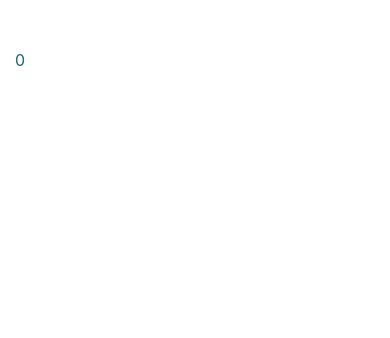
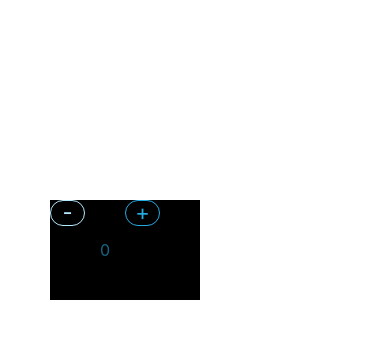
Before and after one commit to Lemres/Personal, a React Native app: screen / in a window 390 px wide. Shown: the top 338 px of the page. Built offline with nearby package versions, Linux system fonts and the light colour scheme.

Commit message:
modificacion final

```diff
--- a/App.js
+++ b/App.js
@@ -1,10 +1,7 @@
 import React, { Component } from "react";
 import { Text, View, TouchableOpacity, StyleSheet } from "react-native";
 import PropTypes from "prop-types";
-import onPressPlus from "./components/accion/AccionMas"
-import onPressMinus from "./components/accion/AccionMinus"
-import Botonmenos from "./components/buttons/Botonmenos"
-import Botonmas from "./components/buttons/Botonmas"
+import { black } from "ansi-colors";
 
 export default class Counter extends Component {
   constructor(props) {
@@ -14,30 +11,129 @@ export default class Counter extends Component {
       number: this.props.start
     };
 
-
-    var presionMas= onPressMinus;
-    var presionMenos= onPressPlus;
-    presionMas = presionMas.bind(this);
-    presionMenos = presionMenos.bind(this);
+    // bind functions..
+    this.onPressMinus = this.onPressMinus.bind(this);
+    this.onPressPlus = this.onPressPlus.bind(this);
   }
 
+  onPressMinus() {
+    const { number } = this.state;
+    const minusNumber = number - 1;
 
+    if (number == this.props.min) {
+      return;
+    }
 
+    return this.setState({ number: minusNumber }, () =>
+      this.props.onChange(minusNumber, "-")
+    );
+  }
+
+  onPressPlus() {
+    const { number } = this.state;
+    const plusNumber = number + 1;
+
+    if (number == this.props.max) {
+      return;
+    }
+
+    return this.setState({ number: plusNumber }, () =>
+      this.props.onChange(plusNumber, "+")
+    );
+  }
+
+  renderMinusButton() {
+    const {
+      min,
+      touchableDisabledColor,
+      touchableColor,
+      minusIcon
+    } = this.props;
+    const isMinusDisabled = min == this.state.number;
+    const buttonStyle = {
+      borderColor: isMinusDisabled ? touchableDisabledColor : touchableColor
+    };
+
+    return (
+      <TouchableOpacity
+        style={[Styles.touchable, buttonStyle]}
+        onPress={this.onPressMinus}
+        activeOpacity={isMinusDisabled ? 0.9 : 0.2}
+      >
+        {this.props.minusIcon ? (
+          this.props.minusIcon(
+            isMinusDisabled,
+            touchableDisabledColor,
+            touchableColor
+          )
+        ) : (
+          <Text
+            style={[
+              Styles.iconText,
+              {
+                color: isMinusDisabled ? touchableDisabledColor : touchableColor
+              }
+            ]}
+          >
+            -
+          </Text>
+        )}
+      </TouchableOpacity>
+    );
+  }
+
+  renderPlusButton() {
+    const {
+      max,
+      touchableDisabledColor,
+      touchableColor,
+      plusIcon
+    } = this.props;
+    const isPlusDisabled = max == this.state.number;
+    const buttonStyle = {
+      borderColor: isPlusDisabled ? touchableDisabledColor : touchableColor
+    };
+
+    return (
+      <TouchableOpacity
+        style={[Styles.touchable, buttonStyle]}
+        onPress={this.onPressPlus}
+        activeOpacity={isPlusDisabled ? 0.9 : 0.2}
+      >
+        {this.props.plusIcon ? (
+          this.props.plusIcon(
+            isPlusDisabled,
+            touchableDisabledColor,
+            touchableColor
+          )
+        ) : (
+          <Text
+            style={[
+              Styles.iconText,
+              {
+                color: isPlusDisabled ? touchableDisabledColor : touchableColor
+              }
+            ]}
+          >
+            +
+          </Text>
+        )}
+      </TouchableOpacity>
+    );
+  }
 
   render() {
     const { number } = this.state;
-    const { mas } = Botonmas;
-    const { menos } = Botonmenos;
 
     return (
       <View style={Styles.container}>
-        <View>{mas}</View>
+        <View>{this.renderMinusButton()}</View>
         <View style={Styles.number}>
           <Text style={[Styles.text, { color: this.props.textColor }]}>
             {number}
           </Text>
-        <View>{menos}</View>
         </View>
+        <View>{this.renderPlusButton()}</View>
       </View>
     );
   }
@@ -45,7 +141,11 @@ export default class Counter extends Component {
 
 const Styles = StyleSheet.create({
   container: {
-    marginTop: 50,
+    marginTop: 200,
+    marginLeft: 50,
+    width: 150,
+    height: 100,
+    backgroundColor: 'black',
     flexDirection: "row"
   },
 
@@ -93,9 +193,8 @@ Counter.propTypes = {
 Counter.defaultProps = {
   start: 0,
   min: 0,
-  max: 10,
+  max: 100,
   onChange(number, type) {
-    // Number, - or +
   },
 
   textColor: "#196583",
--- a/components/accion/AccionMas.js
+++ b/components/accion/AccionMas.js
@@ -1,7 +1,7 @@
 import React, { Component } from "react";
 
 export default class onPressPlus extends Component {
-    onPressPlus() {
+    render() {
         const { number } = this.state;
         const plusNumber = number + 1;
 
--- a/components/accion/AccionMinus.js
+++ b/components/accion/AccionMinus.js
@@ -2,7 +2,7 @@ import React, { Component } from "react";
 
 
 export default class onPressMinus extends Component {
-    onPressMinus() {
+    render() {
         const { number } = this.state;
         const minusNumber = number - 1;
 
--- a/components/buttons/Botonmas.js
+++ b/components/buttons/Botonmas.js
@@ -4,7 +4,7 @@ import { Text, View, TouchableOpacity, StyleSheet } from "react-native";
 
 export default class Botonmas extends Component {
 
-renderMinusButton() {
+render() {
     const {
       min,
       touchableDisabledColor,
--- a/components/buttons/Botonmenos.js
+++ b/components/buttons/Botonmenos.js
@@ -4,7 +4,7 @@ import { Text, View, TouchableOpacity, StyleSheet } from "react-native";
 
 export default class Botonmas extends Component {
 
-    renderPlusButton() {
+    render() {
         const {
           max,
           touchableDisabledColor,
```
Also changed, not shown: README.txt (added).
